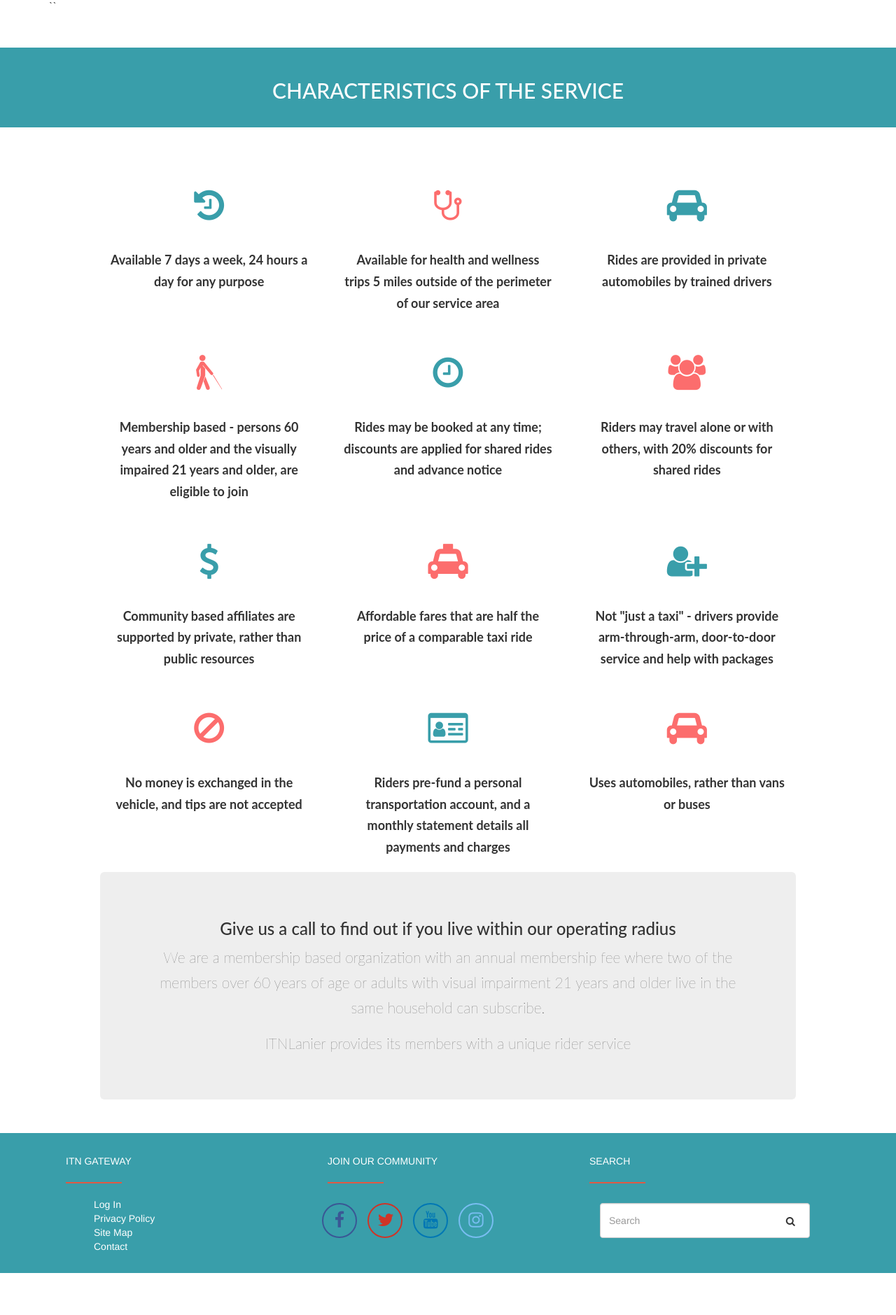
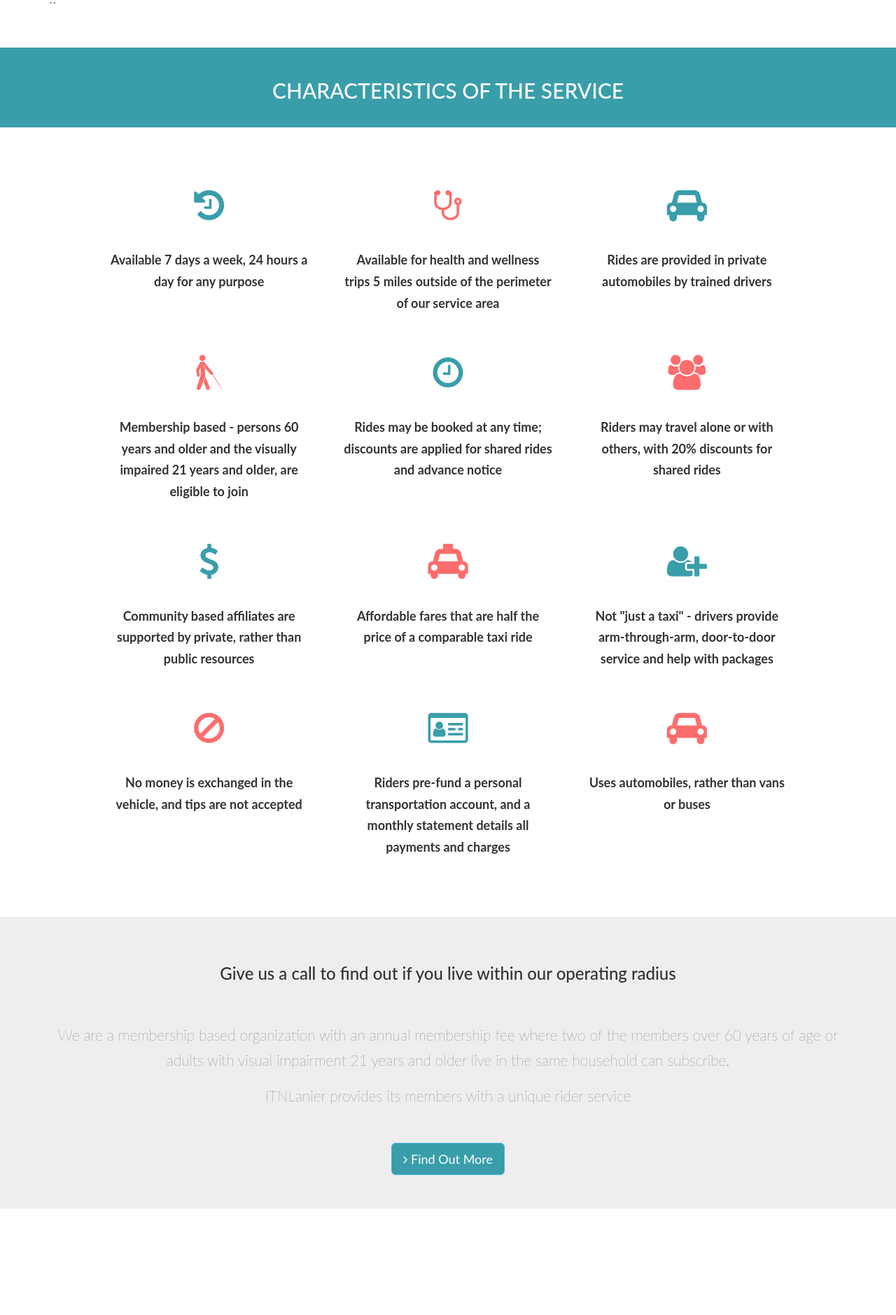
Before and after one commit to samguergen/ITNLanier, a PHP site: page /views/about/services.html in a window 1280 px wide. Shown: the part 998-2877 px from the top of the page at 70% size. Before the commit the page ends 2817 px from the top, so only its background shows below. Run offline with PHP 8.4, Linux system fonts and the light colour scheme; some libraries are stand-ins or nearby versions.

Commit message:
operating radius complete

```diff
--- a/css/index.css
+++ b/css/index.css
@@ -284,6 +284,7 @@
   width: 80%;
   margin-left: auto;
   margin-right: auto;
+  margin-bottom: 5%;
 }
 
 .services .service-features .col-sm-4 {
@@ -301,7 +302,13 @@
 
 .services .operating-radius {
   text-align:center;
-  /*width:100%;*/
+}
+.services .operating-radius h3 {
+  margin-bottom: 5%;
+}
+.services .operating-radius button {
+  margin-top: 3%;
+  background: #399eaa;
 }
 
 
--- a/views/about/services.html
+++ b/views/about/services.html
@@ -203,6 +203,7 @@
             </div><!--icon-legend-->
           </div><!--col-sm-4-->
         </div><!--row-->
+      </div><!--jumbo-->
 
         <div class="jumbotron section">
           <div class="container operating-radius">
@@ -212,6 +213,11 @@
               We are a membership based organization with an annual membership fee where two of the members over 60 years of age or adults with visual impairment 21 years and older live in the same household can subscribe.
             </p>
             <p>ITNLanier provides its members with a unique rider service</p>
+
+            <a href="http://itncountry.org/"><button type="button" class="btn btn-info btn-lg">
+              <i class="fa fa-angle-right"></i> Find Out More
+            </button></a>
+
           </div><!--container-->
         </div><!--jumbo-section-->
 
```
